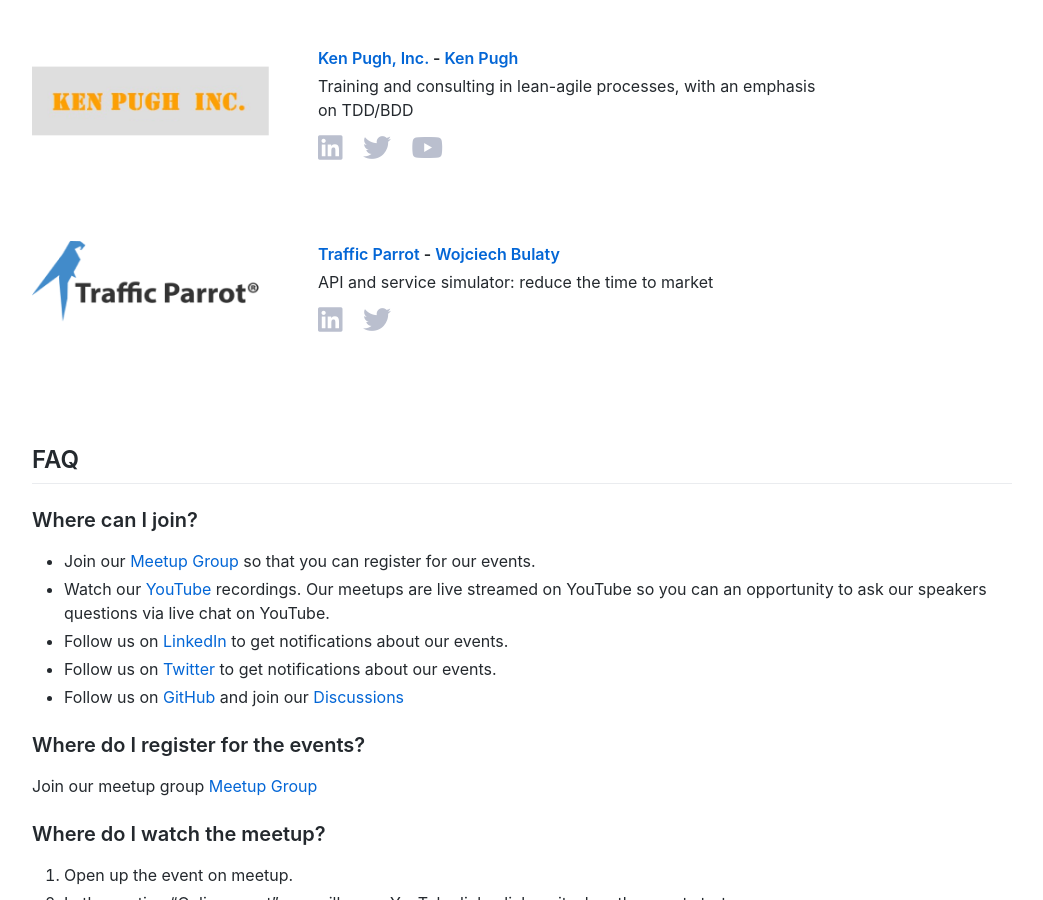
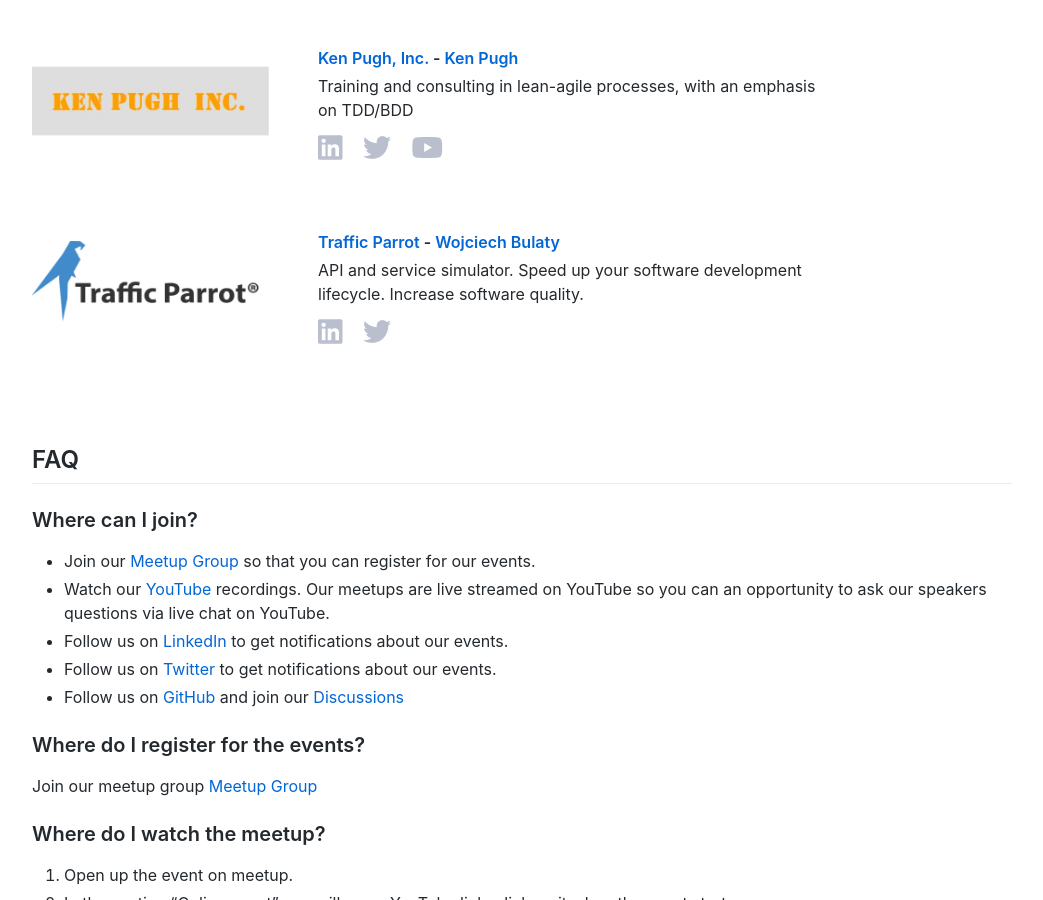
Before and after one commit to techexcellenceio/community, a Jekyll site: the page built from index.html, in a window 1280 px wide and 900 px high, scrolled down 8800 px. Shown: the whole window, without its empty margins (118-1161 px from the left). Built offline with Jekyll 4.4.1, drawn with Linux system fonts in a browser that asks for light colours; nearby versions of some CDN libraries; comment, search, counter and statistics services are not loaded.

Commit message:
Update network.html

```diff
--- a/_includes/network.html
+++ b/_includes/network.html
@@ -434,7 +434,8 @@
       <a href="https://www.linkedin.com/in/wojciechbulaty/" target="_blank">Wojciech Bulaty</a>
     </p>
     <p>
-      API and service simulator: reduce the time to market
+      API and service simulator. Speed up your software development lifecycle. Increase software quality.
+      <!-- API and service simulator: reduce the time to market -->
       <!-- Traffic Parrot simulates APIs, services, and systems. Speed up your software development lifecycle. Increase software quality. -->
       <!-- Service virtualization, API mocking, and system simulation for microservice architectures -->
       <!-- Traffic Parrot simulates APIs, services, and systems. Speed up your software development lifecycle. Reduce the time to market. Up to 43% faster software releases. Up to 38% fewer customer-facing issues. Accelerate digital transformation. Create automated tests faster. Decrease costs of moving to cloud. -->
```
